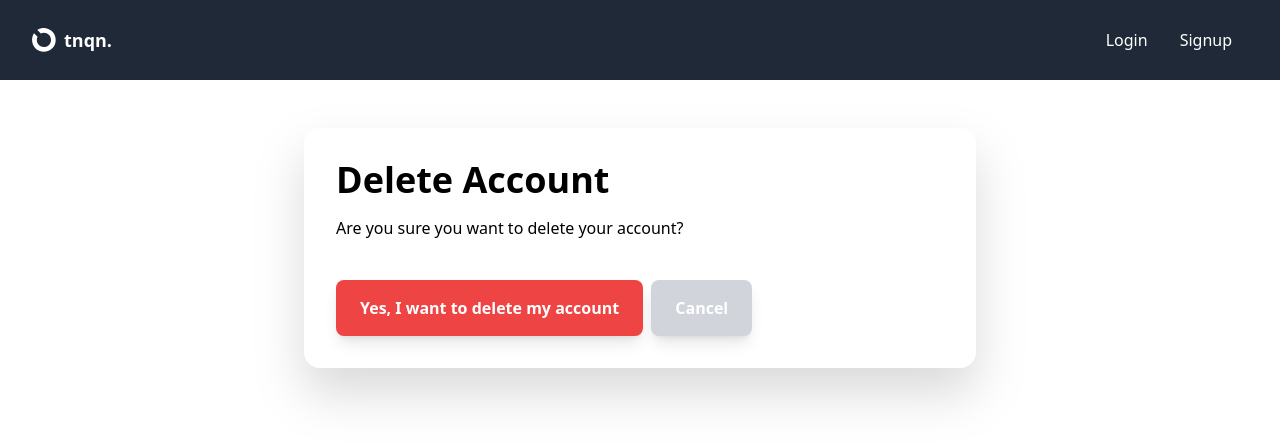
After one commit to godfrey-tankan/allauth, a Django app: template a_users/templates/a_users/profile_delete.html in a window 1280 px wide. The commit adds this page. Shown: the top 443 px of the page. Run offline with Django 5.2, Linux system fonts and the light colour scheme; the template is opened without the code that fills it, so the values that code supplies are empty; parts of the project's set-up code (start-up, migrations or seed data) failed here and were passed over; some libraries are stand-ins or nearby versions.

Commit message:
chore: Add profile delete functionality
This commit adds the profile delete functionality by introducing a new template, 'profile_delete.html', and updating the 'views.py' file. The 'profile_delete.html' template displays a confirmation message and a form to delete the user's account. The 'views.py' file includes a new view function, 'profile_delete_view', which handles the deletion of the user's account when the form is submitted. This change allows users to delete their accounts from the profile settings page.

```diff
--- /dev/null
+++ b/a_users/templates/a_users/profile_delete.html
@@ -0,0 +1,14 @@
+{% extends 'layouts/box.html' %}
+
+{% block content %}
+
+<h1>Delete Account</h1>
+<p>Are you sure you want to delete your account?</p>
+
+<form method='POST'>
+    {% csrf_token %}
+    <button type="submit" class="button-red mt-6">Yes, I want to delete my account</button>
+    <a class="button button-gray ml-1" href="{{ request.META.HTTP_REFERER }}">Cancel</a>
+</form>
+
+{% endblock %}
--- a/a_users/templates/a_users/profile_settings.html
+++ b/a_users/templates/a_users/profile_settings.html
@@ -33,7 +33,7 @@
                 {% endif %}
             </td>
             <td class="px-6 pb-4">
-                <a href="" class="font-medium text-blue-600 hover:underline">
+                <a href="{% url 'profile-emailverify' %}" class="font-medium text-blue-600 hover:underline">
                     {% if not user.emailaddress_set.first.verified %}Verify{% endif %}
                 </a>
             </td>
```
Also changed, not shown: a_users/views.py (+9 -9 lines).
